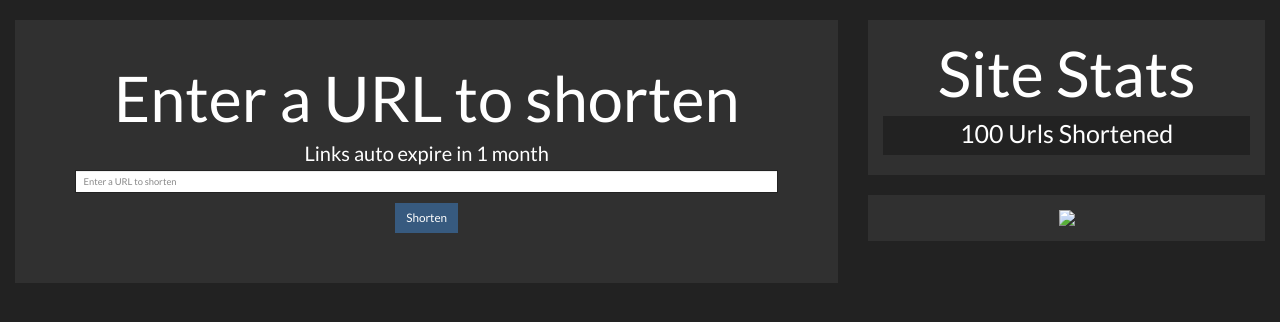
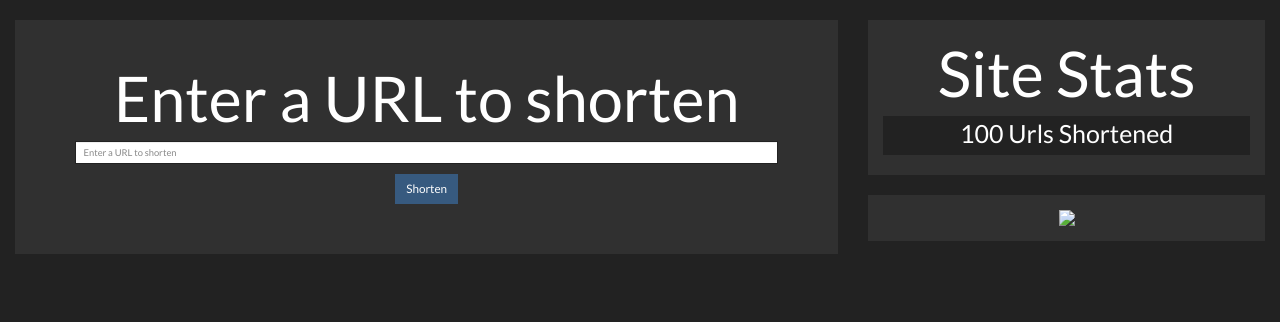
Before and after one commit to thetestgame/MagicUrl, a Flask app: page / in a window 1280 px wide. Shown: the part 72-394 px from the top of the page. Run offline with Flask 2, Linux system fonts and the light colour scheme; parts of the project's set-up code (start-up, migrations or seed data) failed here and were passed over; some libraries are stand-ins or nearby versions.

Commit message:
magic/template: Remove expire notice

```diff
--- a/magic/templates/pages/index.html
+++ b/magic/templates/pages/index.html
@@ -20,7 +20,6 @@
                 <!-- Shorten Link -->
                 <div id="shorten" class="jumbotron">
                     <h1 class="text-center">Enter a URL to shorten</h1>
-                    <h3 class="text-center">Links auto expire in 1 month</h3>
                     <div class="form-group">
                         <input id="url" type="text" class="form-control" placeholder="Enter a URL to shorten">
                     </div>
```
